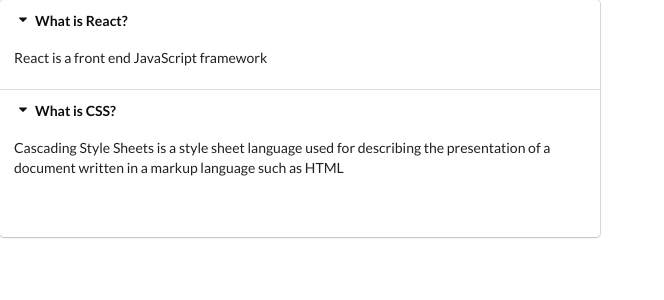
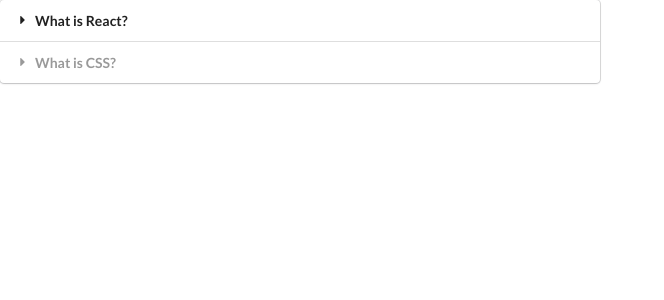
Before and after one commit to NuriaLuz/widgetsproject, a React (Create React App) app: page / in a window 1280 px wide. Shown: the top 300 px of the page, without its empty margins (0-664 px from the left). Built offline with nearby package versions, Linux system fonts and the light colour scheme.

Commit message:
activate contents when being clicked

```diff
--- a/src/components/Accordion.js
+++ b/src/components/Accordion.js
@@ -1,8 +1,8 @@
-import React, {useState} from 'react'
+import React, { useState } from 'react'
 
 
 const Accordion = ({ items }) => {
-    const [activeIndex , setActiveIndex] = useState(null)
+    const [activeIndex, setActiveIndex] = useState(null)
     //activeIndex -> current state
     //setActiveIndex -> function that updates the state (aka setState)
 
@@ -10,23 +10,27 @@ const Accordion = ({ items }) => {
 
     //helper function
     const onTitleClicked = (index) => {
-       setActiveIndex(index)
+        setActiveIndex(index)
     };
 
 
 
     const renderedItems = items.map((item, index) => {
+
+        const active = index === activeIndex ? 'active' : '';
+        //if the index matches with the activeIndex(the one user clicks) then activate the contents
+
         return (
             <React.Fragment key={item.title}>
                 <div
-                    className="title active"
+                    className={`title ${active}`}
                     onClick={() => onTitleClicked(index)}
                 >
                     <i className="dropdown icon"></i>
                     {item.title}
                 </div>
 
-                <div className="content active">
+                <div className={`content ${active}`}>
                     <p>{item.content}</p>
                 </div>
             </React.Fragment>
@@ -38,7 +42,6 @@ const Accordion = ({ items }) => {
     return (
         <div className="ui styled accordion">
             {renderedItems}
-            <h1>{activeIndex}</h1>
         </div>
     )
 };
```
